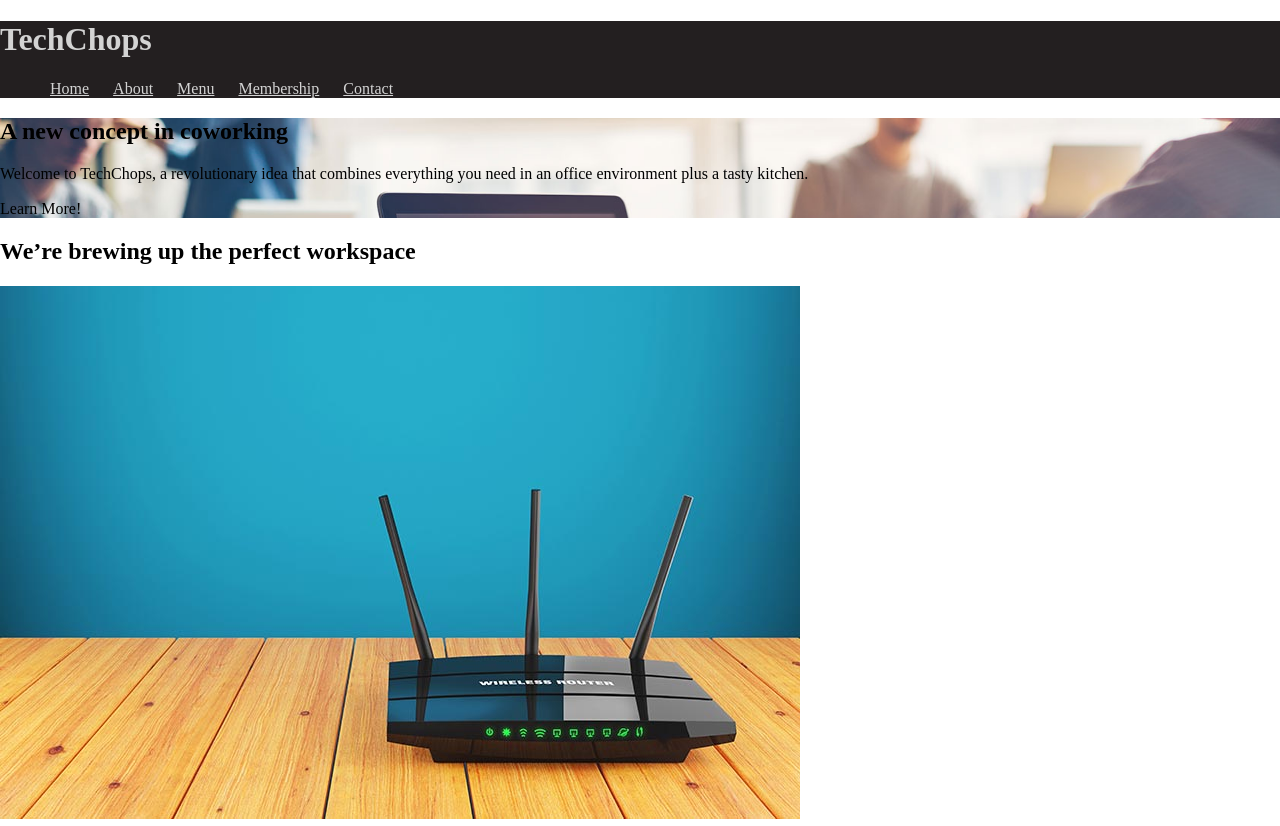
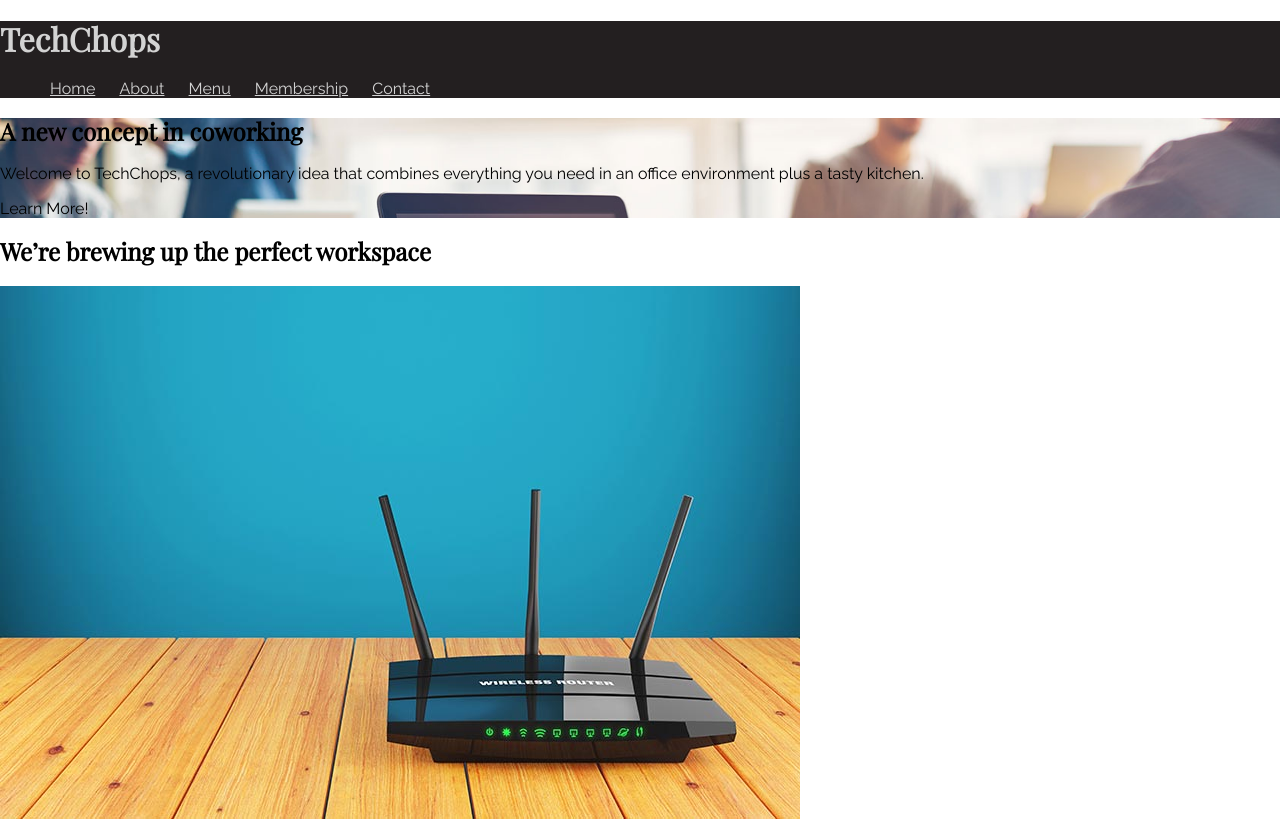
Before and after one commit to edwinchen85/techchops_site, a website: page index.html in a window 1280 px wide. Shown: the top 826 px of the page. Drawn offline with nearby package versions, Linux system fonts and the light colour scheme.

Commit message:
Declare variables for serif and sans-serif font

```diff
--- a/assets/scss/partials/_base.scss
+++ b/assets/scss/partials/_base.scss
@@ -1,3 +1,11 @@
+body {
+  font-family: $sans-serif;
+}
+
+h1, h2, h3, h4, h5, h6 {
+  font-family: $serif;
+}
+
 nav {
 
   ul {
--- a/assets/scss/partials/_variables.scss
+++ b/assets/scss/partials/_variables.scss
@@ -4,3 +4,6 @@ $gray: rgba(211, 211, 211, 1);
 $black: rgba(35, 31, 32, 1);
 $orange: rgba(244, 170, 9, 1);
 $blue: rgba(9, 172, 193, 1);
+
+$serif: 'Playfair Display', serif;
+$sans-serif: 'Raleway', sans-serif;
```
Also changed, not shown: css/style.css.
